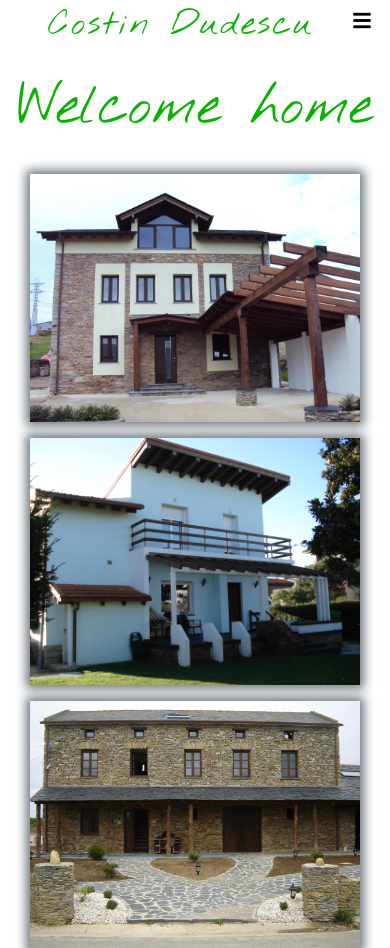
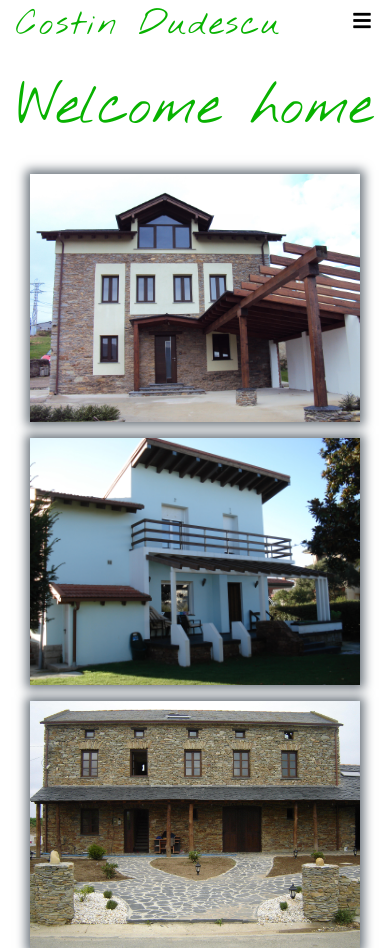
Before and after one commit to Code-Institute-Submissions/CostinDudescu_MilestoneProject, a plain HTML site: page index.html in a window 390 px wide. Shown: the top 948 px of the page. Drawn offline with nearby package versions, Linux system fonts and the light colour scheme.

Commit message:
testing mobile

```diff
--- a/index.html
+++ b/index.html
@@ -23,7 +23,7 @@
 
                         <nav class="navbar navbar-expand-lg p-0  menu">
 
-                            <a class="navbar-brand mx-0 p-0 ml-5" href="index.html">
+                            <a class="navbar-brand mx-0 p-0 ml-3" href="index.html">
     Costin Dudescu
  </a>
 
```
